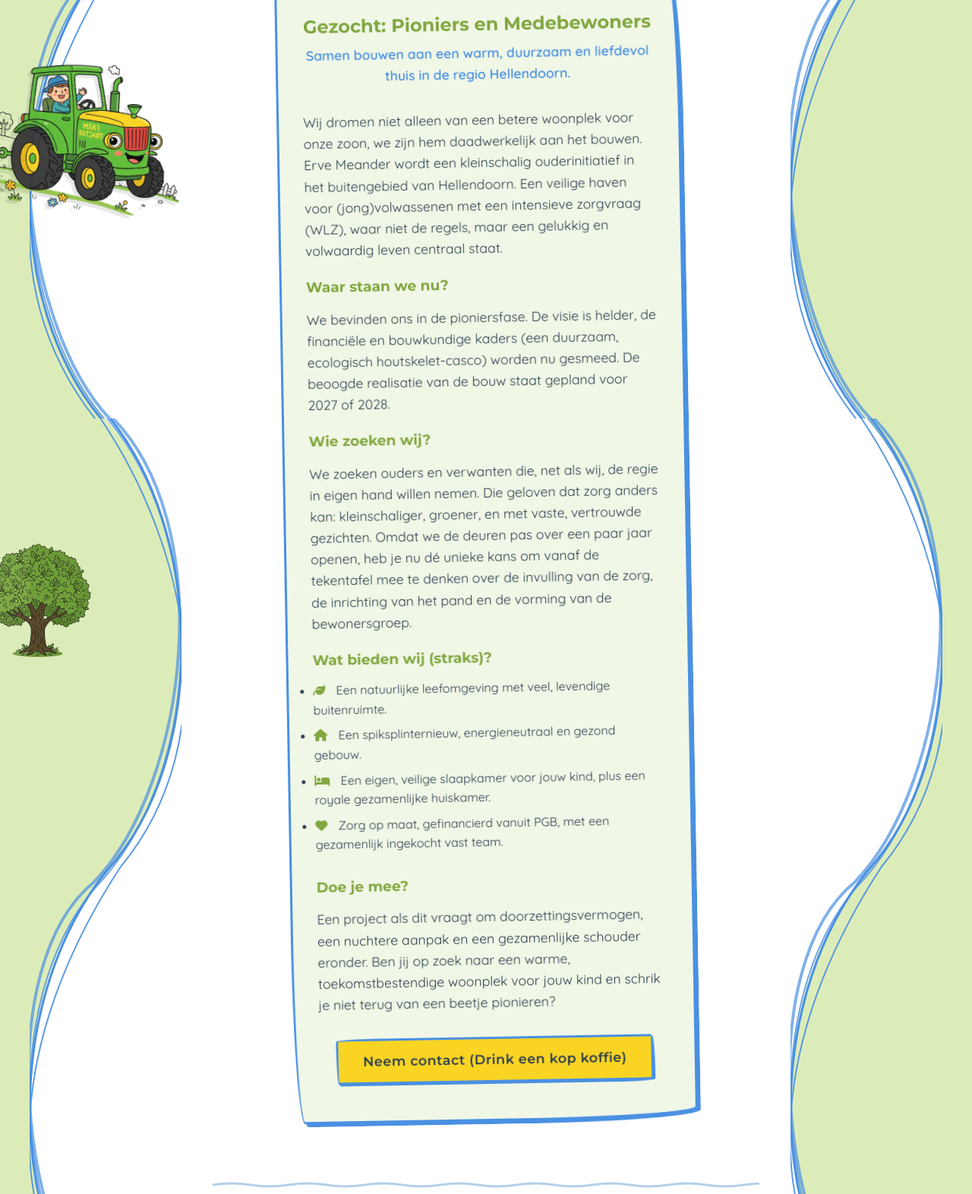
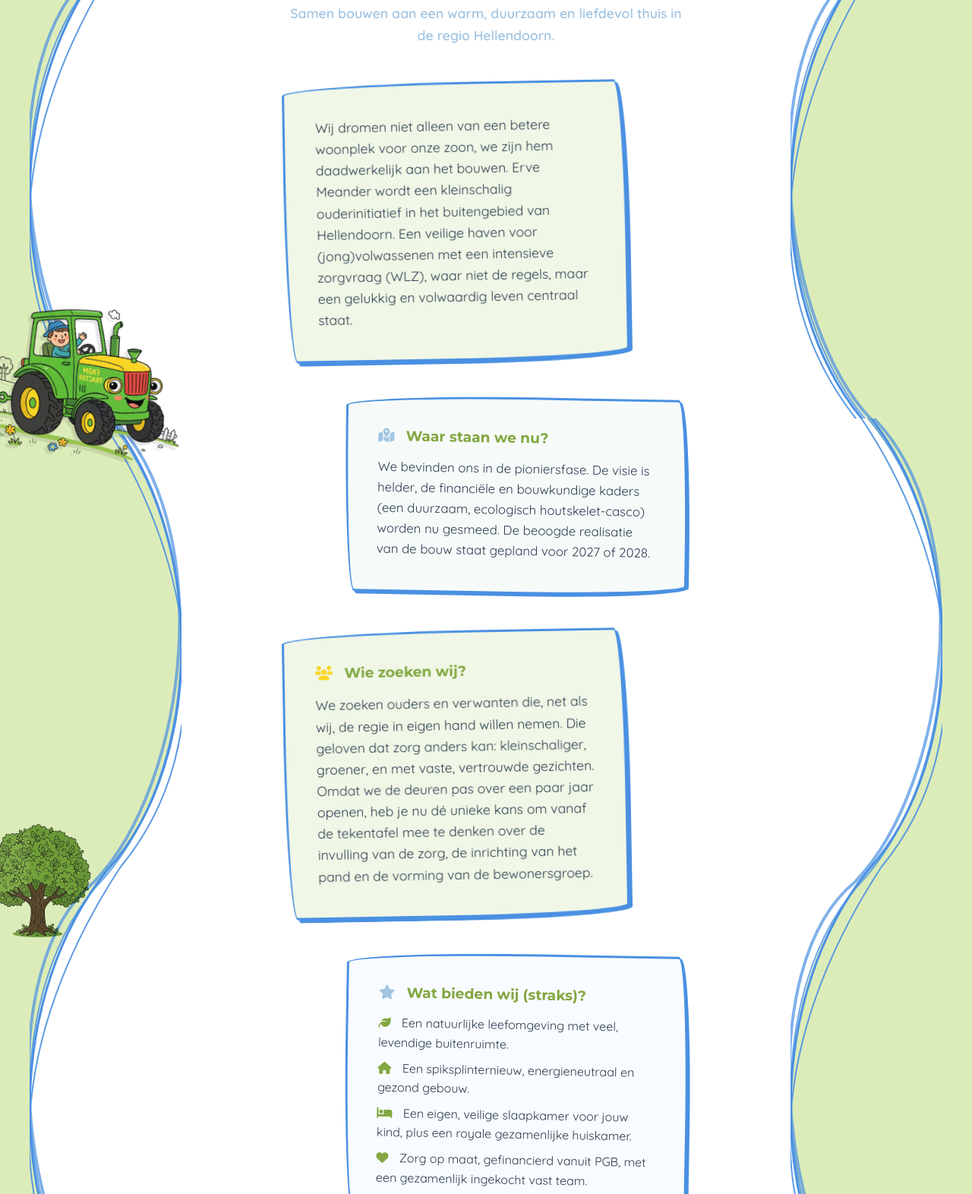
Before and after one commit to Legalfiction/Erven_Meeander_Webiste, a plain HTML site: page index.html in a window 1280 px wide. Shown: the part 4249-5821 px from the top of the page at 76% size. Drawn offline with Linux system fonts and the light colour scheme.

Commit message:
apply staggered blocks layout to pioniers section

```diff
--- a/index.html
+++ b/index.html
@@ -214,31 +214,53 @@
             <!-- WERVING / PIONIERS SECTION -->
             <section class="recruitment-section meander-section" id="pioniers">
                 <div class="meander-content fade-in">
-                    <div class="card glass-card" style="text-align: left;">
-                        <h2 style="text-align: center; margin-bottom: 0.5rem;">Gezocht: Pioniers en Medebewoners</h2>
+                    <div style="text-align: left;">
+                        <h2 style="text-align: center; margin-bottom: 0.5rem; color: var(--color-blue-dark);">Gezocht:
+                            Pioniers en Medebewoners</h2>
                         <p
-                            style="text-align: center; font-weight: 600; color: var(--color-blue-dark); margin-bottom: 2rem;">
-                            Samen bouwen aan een warm, duurzaam en liefdevol thuis in de regio Hellendoorn.</p>
+                            style="text-align: center; font-weight: 600; color: var(--color-blue-river); margin-bottom: 3rem;">
+                            Samen bouwen aan een warm, duurzaam en liefdevol thuis in de regio Hellendoorn.
+                        </p>
 
-                        <p>Wij dromen niet alleen van een betere woonplek voor onze zoon, we zijn hem daadwerkelijk aan
+                        <div class="glass-card stagger-left" style="padding: 2.5rem; text-align: left;">
+                            <p style="margin-bottom: 0;">Wij dromen niet alleen van een betere woonplek voor onze zoon,
+                                we zijn hem daadwerkelijk aan
                                 het bouwen. Erve Meander wordt een kleinschalig ouderinitiatief in het buitengebied van
-                            Hellendoorn. Een veilige haven voor (jong)volwassenen met een intensieve zorgvraag (WLZ),
+                                Hellendoorn. Een veilige haven voor (jong)volwassenen met een intensieve zorgvraag
+                                (WLZ),
                                 waar niet de regels, maar een gelukkig en volwaardig leven centraal staat.</p>
+                        </div>
 
-                        <h3>Waar staan we nu?</h3>
-                        <p>We bevinden ons in de pioniersfase. De visie is helder, de financiële en bouwkundige kaders
-                            (een duurzaam, ecologisch houtskelet-casco) worden nu gesmeed. De beoogde realisatie van de
+                        <div class="transparency-box stagger-right" style="padding: 2.5rem; background-color: #f6fbfa;">
+                            <h3 style="color: var(--color-green-dark); margin-bottom: 1rem;"><i
+                                    class="fas fa-map-marked-alt"
+                                    style="color: var(--color-blue-river); margin-right: 10px;"></i> Waar staan we nu?
+                            </h3>
+                            <p style="margin-bottom: 0;">We bevinden ons in de pioniersfase. De visie is helder, de
+                                financiële en bouwkundige kaders
+                                (een duurzaam, ecologisch houtskelet-casco) worden nu gesmeed. De beoogde realisatie van
+                                de
                                 bouw staat gepland voor 2027 of 2028.</p>
+                        </div>
 
-                        <h3>Wie zoeken wij?</h3>
-                        <p>We zoeken ouders en verwanten die, net als wij, de regie in eigen hand willen nemen. Die
-                            geloven dat zorg anders kan: kleinschaliger, groener, en met vaste, vertrouwde gezichten.
+                        <div class="glass-card stagger-left"
+                            style="padding: 2.5rem; text-align: left; background: #FFF9F0; border-color: var(--color-yellow);">
+                            <h3 style="color: var(--color-green-dark); margin-bottom: 1rem;"><i class="fas fa-users"
+                                    style="color: var(--color-yellow); margin-right: 10px;"></i> Wie zoeken wij?</h3>
+                            <p style="margin-bottom: 0;">We zoeken ouders en verwanten die, net als wij, de regie in
+                                eigen hand willen nemen. Die
+                                geloven dat zorg anders kan: kleinschaliger, groener, en met vaste, vertrouwde
+                                gezichten.
                                 Omdat we de deuren pas over een paar jaar openen, heb je nu dé unieke kans om vanaf de
                                 tekentafel mee te denken over de invulling van de zorg, de inrichting van het pand en de
                                 vorming van de bewonersgroep.</p>
+                        </div>
 
-                        <h3>Wat bieden wij (straks)?</h3>
-                        <ul>
+                        <div class="transparency-box stagger-right" style="padding: 2.5rem;">
+                            <h3 style="color: var(--color-green-dark); margin-bottom: 1rem;"><i class="fas fa-star"
+                                    style="color: var(--color-blue-river); margin-right: 10px;"></i> Wat bieden wij
+                                (straks)?</h3>
+                            <ul style="list-style-type: none; padding-left: 0; margin-bottom: 0;">
                                 <li style="margin-bottom: 0.5rem;"><i class="fas fa-leaf"
                                         style="color: var(--color-green-dark); margin-right: 10px;"></i> Een natuurlijke
                                     leefomgeving met veel, levendige buitenruimte.</li>
@@ -246,20 +268,28 @@
                                         style="color: var(--color-green-dark); margin-right: 10px;"></i> Een
                                     spiksplinternieuw, energieneutraal en gezond gebouw.</li>
                                 <li style="margin-bottom: 0.5rem;"><i class="fas fa-bed"
-                                    style="color: var(--color-green-dark); margin-right: 10px;"></i> Een eigen, veilige
+                                        style="color: var(--color-green-dark); margin-right: 10px;"></i> Een eigen,
+                                    veilige
                                     slaapkamer voor jouw kind, plus een royale gezamenlijke huiskamer.</li>
-                            <li style="margin-bottom: 0.5rem;"><i class="fas fa-heart"
+                                <li><i class="fas fa-heart"
                                         style="color: var(--color-green-dark); margin-right: 10px;"></i> Zorg op maat,
                                     gefinancierd vanuit PGB, met een gezamenlijk ingekocht vast team.</li>
                             </ul>
+                        </div>
 
-                        <h3 class="mt-3">Doe je mee?</h3>
-                        <p>Een project als dit vraagt om doorzettingsvermogen, een nuchtere aanpak en een gezamenlijke
-                            schouder eronder. Ben jij op zoek naar een warme, toekomstbestendige woonplek voor jouw kind
+                        <div class="card stagger-left"
+                            style="padding: 2.5rem; text-align: center; background: #f4faed; border: 2px solid var(--color-green-dark); border-radius: 15px 225px 15px 255px/255px 15px 225px 15px;">
+                            <h3 style="color: var(--color-green-dark); margin-bottom: 1rem;">Doe je mee?</h3>
+                            <p>Een project als dit vraagt om doorzettingsvermogen, een nuchtere aanpak en een
+                                gezamenlijke
+                                schouder eronder. Ben jij op zoek naar een warme, toekomstbestendige woonplek voor jouw
+                                kind
                                 en schrik je niet terug van een beetje pionieren?</p>
-
-                        <div style="text-align: center; margin-top: 2rem;">
-                            <a href="#contact" class="btn btn-primary">Neem contact (Drink een kop koffie)</a>
+                            <div style="margin-top: 2rem;">
+                                <a href="#contact" class="btn btn-primary"
+                                    style="font-size: 1.1rem; padding: 0.8rem 2rem; display: inline-block;">Neem contact
+                                    (Drink een kop koffie)</a>
+                            </div>
                         </div>
                     </div>
                 </div>
```
Lines whose indentation alone changed are shown as unchanged.
